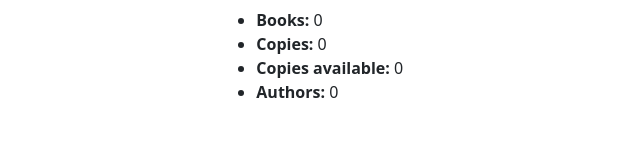
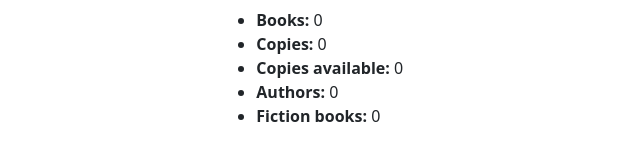
Before and after one commit to ZhiweiBao/local-library-django, a Django app: page /catalog/ in a window 1280 px wide. Shown: the part 650-800 px from the top of the page, without its empty margins (1-641 px from the left). Run offline with Django 4.2, Linux system fonts and the light colour scheme; data that the repository does not hold is empty.

Commit message:
Add insensitive filter to genres and books

```diff
--- a/catalog/templates/index.html
+++ b/catalog/templates/index.html
@@ -21,5 +21,6 @@
         <li><strong>Copies:</strong> {{ num_instances }}</li>
         <li><strong>Copies available:</strong> {{ num_instances_available }}</li>
         <li><strong>Authors:</strong> {{ num_authors }}</li>
+        <li><strong>Fiction books:</strong> {{ num_books_genre_fiction }}</li>
     </ul>
 {% endblock %}
--- a/catalog/views.py
+++ b/catalog/views.py
@@ -15,11 +15,15 @@ def index(request):
     # The 'all()' is implied by default.
     num_authors = Author.objects.count()
 
+    # Number of books which genre is fiction
+    num_books_genre_fiction = Book.objects.filter(genre__name__icontains='fiction').count()
+
     context = {
         'num_books': num_books,
         'num_instances': num_instances,
         'num_instances_available': num_instances_available,
         'num_authors': num_authors,
+        'num_books_genre_fiction': num_books_genre_fiction,
     }
 
     # Render the HTML template index.html with the data in the context variable
```
